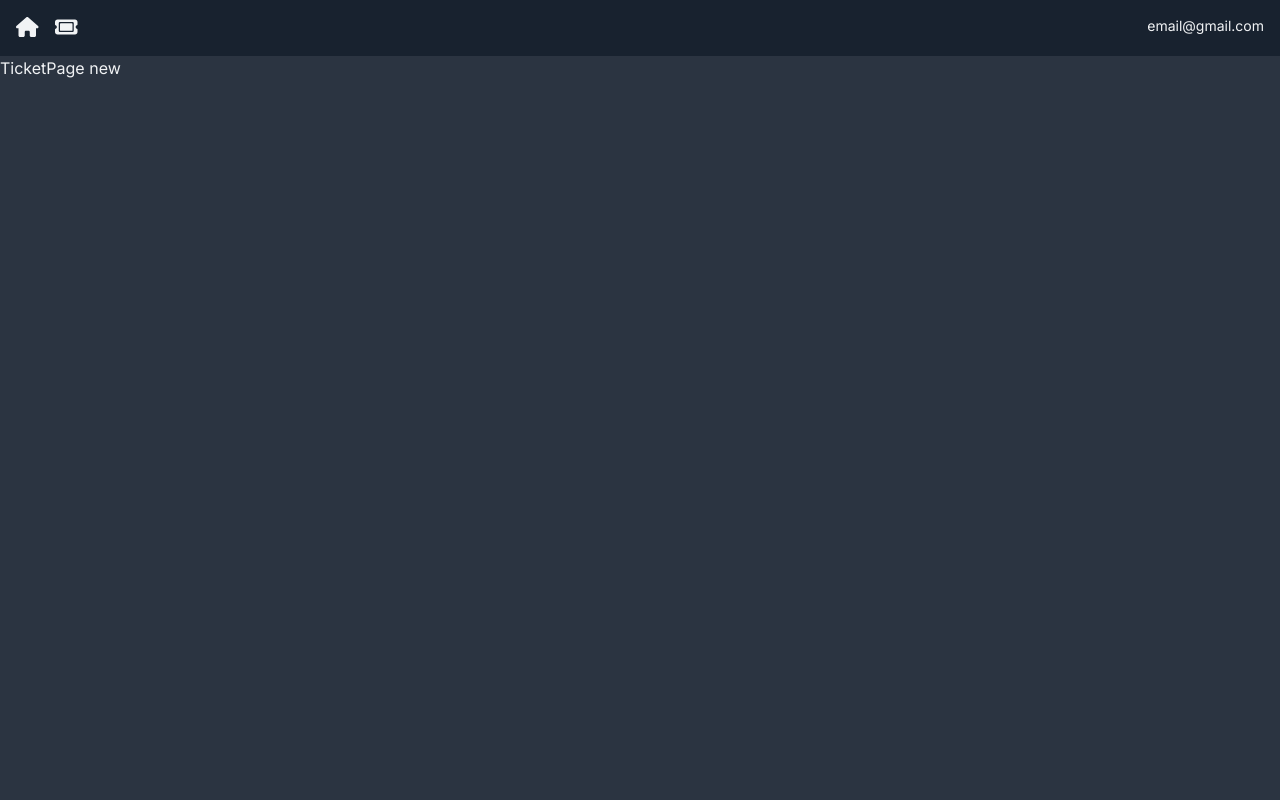
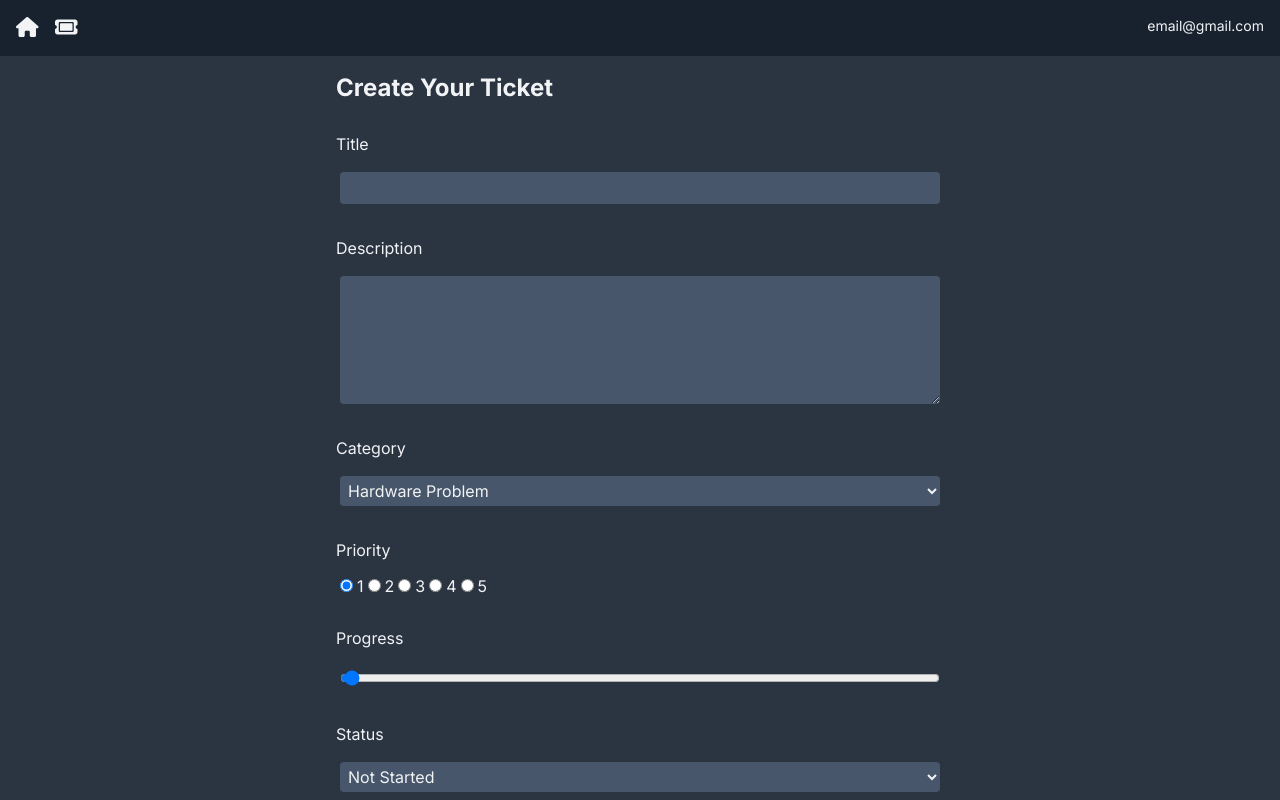
Before and after one commit to KrOhDee/ticket-app, a Next.js app: page /TicketPage/new in a window 1280 px wide. Built offline with nearby package versions, Linux system fonts and the light colour scheme.

Commit message:
Set up form for adding tickets

```diff
--- a/app/(components)/PriorityDisplay.jsx
+++ b/app/(components)/PriorityDisplay.jsx
@@ -1,14 +1,29 @@
 import { faFire } from '@fortawesome/free-solid-svg-icons';
 import { FontAwesomeIcon } from '@fortawesome/react-fontawesome';
 
-const PriorityDisplay = () => {
+const PriorityDisplay = ({ priority }) => {
   return (
     <div className="flex justify-start align-baseline">
-      <FontAwesomeIcon icon={faFire} className="text-red-400" />
-      <FontAwesomeIcon icon={faFire} className="text-red-400" />
-      <FontAwesomeIcon icon={faFire} className="text-red-400" />
-      <FontAwesomeIcon icon={faFire} className="text-red-400" />
-      <FontAwesomeIcon icon={faFire} className="text-red-400" />
+      <FontAwesomeIcon
+        icon={faFire}
+        className={`pr-1 ${priority > 1 ? 'text-red-400' : 'text-slate-400'}`}
+      />
+      <FontAwesomeIcon
+        icon={faFire}
+        className={`pr-1 ${priority > 2 ? 'text-red-400' : 'text-slate-400'}`}
+      />
+      <FontAwesomeIcon
+        icon={faFire}
+        className={`pr-1 ${priority > 3 ? 'text-red-400' : 'text-slate-400'}`}
+      />
+      <FontAwesomeIcon
+        icon={faFire}
+        className={`pr-1 ${priority > 4 ? 'text-red-400' : 'text-slate-400'}`}
+      />
+      <FontAwesomeIcon
+        icon={faFire}
+        className={`pr-1 ${priority > 5 ? 'text-red-400' : 'text-slate-400'}`}
+      />
     </div>
   );
 };
--- a/app/(components)/ProgressDisplay.jsx
+++ b/app/(components)/ProgressDisplay.jsx
@@ -1,9 +1,9 @@
-const ProgressDisplay = () => {
+const ProgressDisplay = ({ progress }) => {
   return (
     <div className="w-full bg-gray-200 rounded-full h-2.5  ">
       <div
         className="bg-blue-600 h-2.5 rounded-full"
-        style={{ width: '75%' }}
+        style={{ width: `${progress}%` }}
       ></div>
     </div>
   );
--- a/app/(components)/StatusDisplay.jsx
+++ b/app/(components)/StatusDisplay.jsx
@@ -1,7 +1,7 @@
-const StatusDisplay = () => {
+const StatusDisplay = ({ status }) => {
   return (
     <span className="inline-block rounded-full px-2 py-1 text-xs font-semibold text-gray-700 bg-green-200">
-      done
+      {status}
     </span>
   );
 };
--- a/app/(components)/TicketCard.jsx
+++ b/app/(components)/TicketCard.jsx
@@ -3,28 +3,26 @@ import PriorityDisplay from './PriorityDisplay';
 import ProgressDisplay from './ProgressDisplay';
 import StatusDisplay from './StatusDisplay';
 
-const TicketCard = () => {
+const TicketCard = ({ ticket }) => {
   return (
     <div className="flex flex-col bg-card hover:bg-card-hover rounded-md shadow-lg p-3 m-2">
       <div className="flex mb-3">
-        <PriorityDisplay />
+        <PriorityDisplay priority={ticket.priority} />
         <div className="ml-auto">
           <DeleteBlock />
         </div>
       </div>
-      <h4>Ticket Title</h4>
+      <h4>{ticket.title}</h4>
       <hr className="h-px border-0 bg-page mb-2" />
-      <p className="whitespace-pre-wrap">
-        this is the ticket description! Please do this ticket
-      </p>
+      <p className="whitespace-pre-wrap">{ticket.description}</p>
       <div className="flex-grow"></div>
       <div className="flex mt-2">
         <div className="flex flex-col">
-          <p className="text-xs my-1">08/31/23 10:43PM</p>
-          <ProgressDisplay />
+          <p className="text-xs my-1">{ticket.createdAt}</p>
+          <ProgressDisplay progress={ticket.progress} />
         </div>
         <div className="ml-auto flex items-end">
-          <StatusDisplay />
+          <StatusDisplay status={ticket.status} />
         </div>
       </div>
     </div>
--- /dev/null
+++ b/app/(components)/TicketForm.jsx
@@ -0,0 +1,155 @@
+'use client';
+
+import { useRouter } from 'next/navigation';
+import React, { useState } from 'react';
+
+const TicketForm = () => {
+  const router = useRouter();
+
+  const handleChange = (e) => {
+    const value = e.target.value;
+    const name = e.target.name;
+
+    setFormData((prevState) => ({
+      ...prevState,
+      [name]: value,
+    }));
+  };
+
+  const handleSubmit = async (e) => {
+    e.preventDefault();
+    const res = await fetch('/api/Tickets', {
+      method: 'POST',
+      body: JSON.stringify({ formData }),
+      'Content-Type': 'application/json',
+    });
+
+    if (!res.ok) {
+      throw new Error('Failed to create Ticket.');
+    }
+
+    router.refresh();
+    router.push('/');
+  };
+
+  const startingTicketData = {
+    title: '',
+    description: '',
+    priority: 1,
+    progress: 0,
+    status: 'not started',
+    category: 'Hardware Problem',
+  };
+
+  const [formData, setFormData] = useState(startingTicketData);
+  return (
+    <div className="flex justify-center">
+      <form
+        className="flex flex-col gap-3 w-1/2"
+        method="post"
+        onSubmit={handleSubmit}
+      >
+        <h3>Create Your Ticket</h3>
+        <label>Title</label>
+        <input
+          id="title"
+          name="title"
+          type="text"
+          onChange={handleChange}
+          required={true}
+          value={formData.title}
+        />
+
+        <label>Description</label>
+        <textarea
+          id="description"
+          name="description"
+          onChange={handleChange}
+          required={true}
+          value={formData.description}
+          rows="5"
+        />
+
+        <label>Category</label>
+        <select
+          name="category"
+          value={formData.category}
+          onChange={handleChange}
+          id="category"
+        >
+          <option value="Hardware Problem">Hardware Problem</option>
+          <option value="Software Problem">Software Problem</option>
+          <option value="Project">Project</option>
+        </select>
+
+        <label>Priority</label>
+        <div>
+          <input
+            id="priority-1"
+            name="priority"
+            type="radio"
+            onChange={handleChange}
+            value={1}
+            checked={formData.priority == 1}
+          />
+          <label>1</label>
+          <input
+            id="priority-2"
+            name="priority"
+            type="radio"
+            onChange={handleChange}
+            value={2}
+            checked={formData.priority == 2}
+          />
+          <label>2</label>
+          <input
+            id="priority-3"
+            name="priority"
+            type="radio"
+            onChange={handleChange}
+            value={3}
+            checked={formData.priority == 3}
+          />
+          <label>3</label>
+          <input
+            id="priority-4"
+            name="priority"
+            type="radio"
+            onChange={handleChange}
+            value={4}
+            checked={formData.priority == 4}
+          />
+          <label>4</label>
+          <input
+            id="priority-5"
+            name="priority"
+            type="radio"
+            onChange={handleChange}
+            value={5}
+            checked={formData.priority == 5}
+          />
+          <label>5</label>
+        </div>
+        <label>Progress</label>
+        <input
+          type="range"
+          id="progress"
+          name="progress"
+          value={formData.progress}
+          min="0"
+          max="100"
+          onChange={handleChange}
+        />
+        <label>Status</label>
+        <select name="status" value={formData.status} onChange={handleChange}>
+          <option value="not started">Not Started</option>
+          <option value="started">Started</option>
+          <option value="done">Done</option>
+        </select>
+        <input type="submit" className="btn" value="Create Ticket" />
+      </form>
+    </div>
+  );
+};
+
+export default TicketForm;
--- a/app/TicketPage/[id]/page.jsx
+++ b/app/TicketPage/[id]/page.jsx
@@ -1,5 +1,7 @@
+import TicketForm from '@/app/(components)/TicketForm';
+
 export const TicketPage = ({ params }) => {
-  return <div>TicketPage {params.id}</div>;
+  return <TicketForm />;
 };
 
 export default TicketPage;
--- /dev/null
+++ b/app/api/Tickets/route.js
@@ -0,0 +1,23 @@
+import Ticket from '@/app/(models)/Ticket';
+import { NextResponse } from 'next/server';
+
+export async function POST(req) {
+  try {
+    const body = await req.json();
+    const ticketData = body.formData;
+    await Ticket.create(ticketData);
+    return NextResponse.json({ message: 'Ticket Created' }, { status: 201 });
+  } catch (error) {
+    return NextResponse.json({ message: 'Error', error }, { status: 500 });
+  }
+}
+
+export async function GET() {
+  try {
+    const tickets = await Ticket.find();
+    return NextResponse.json({ tickets }, { status: 200 });
+    return;
+  } catch (error) {
+    return NextResponse.json({ message: 'Error', error }, { status: 500 });
+  }
+}
--- a/app/page.jsx
+++ b/app/page.jsx
@@ -1,13 +1,44 @@
 import TicketCard from './(components)/TicketCard';
 
-const Dashboard = () => {
+const getTickets = async () => {
+  try {
+    const res = await fetch('http:localhost:3000/api/Tickets', {
+      cache: 'no-store',
+    });
+
+    return res.json();
+  } catch (error) {
+    console.log('Failed to get tickets', error);
+  }
+};
+
+const Dashboard = async () => {
+  const { tickets } = await getTickets();
+
+  const uniqueCategories = [
+    ...new Set(tickets?.map(({ category }) => category)),
+  ];
+
   return (
     <div className="p-5">
-      <div className="lg:grid grid-cols-2 xl:grid-cols-4">
-        <TicketCard />
-        <TicketCard />
-        <TicketCard />
-        <TicketCard />
+      <div>
+        {tickets &&
+          uniqueCategories?.map((uniqueCategory, categoryIndex) => (
+            <div key={categoryIndex} className="mb-4">
+              <h2>{uniqueCategory}</h2>
+              <div className="lg:grid grid-cols-2 xl:grid-cols-4">
+                {tickets
+                  .filter((ticket) => ticket.category === uniqueCategory)
+                  .map((filteredTicket, _index) => (
+                    <TicketCard
+                      id={_index}
+                      key={_index}
+                      ticket={filteredTicket}
+                    />
+                  ))}
+              </div>
+            </div>
+          ))}
       </div>
     </div>
   );
```
